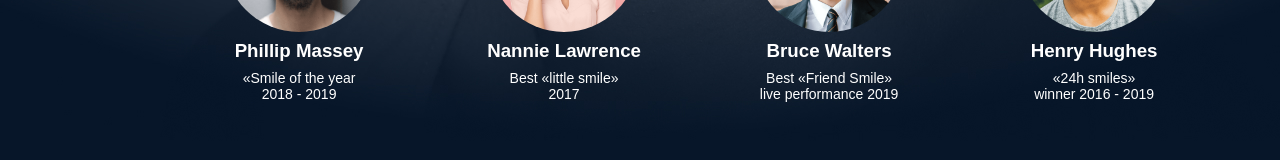
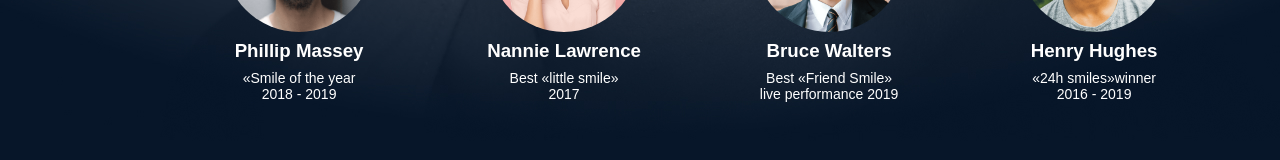
Before and after one commit to manningstinson/manningstinson.github.io, a plain HTML site: page index.html in a window 1280 px wide. Shown: the part 851-1011 px from the top of the page. Drawn offline with Linux system fonts and the light colour scheme.

Commit message:
Update index.html

```diff
--- a/index.html
+++ b/index.html
@@ -82,8 +82,8 @@
                 </div>
                 <div id="header" class="learn-pro-4-description">
                   <p>
-                    «24h smiles»<br />
-                    winner 2016 - 2019
+                    «24h smiles»winner<br />
+                    2016 - 2019
                   </p>
                 </div>
               </div>
```
